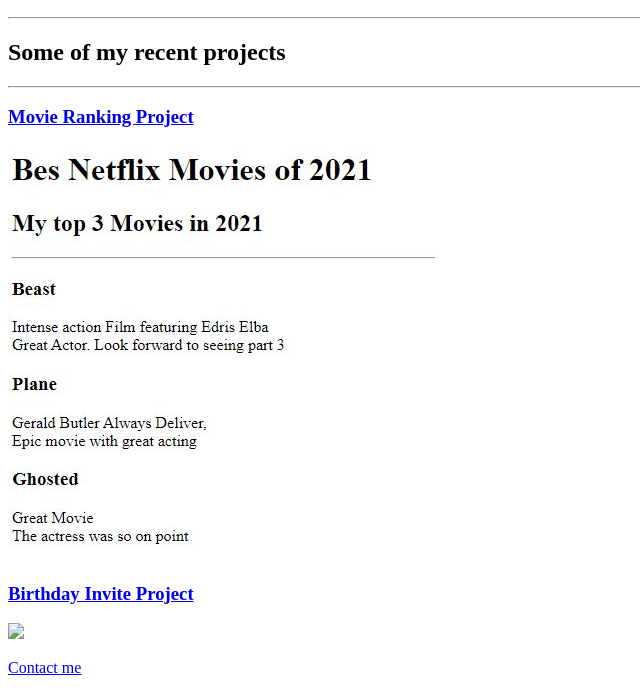
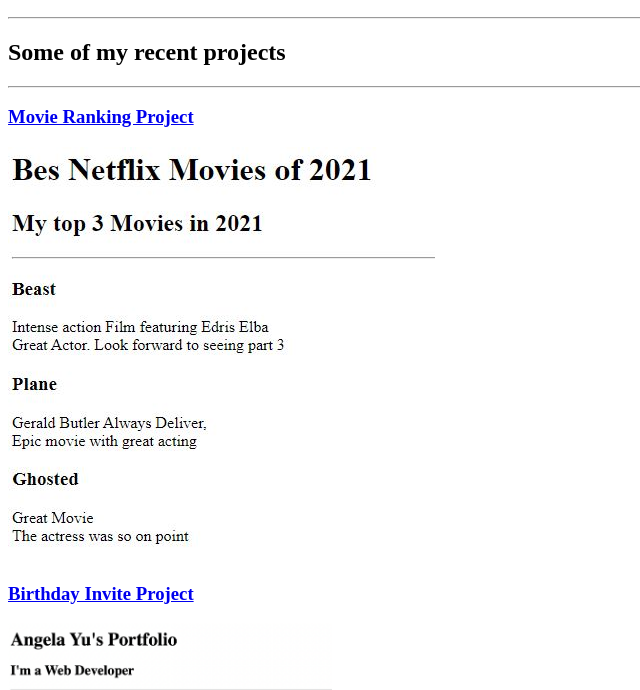
Before and after one commit to Erdiexmon/html-portfolio, a plain HTML site: page index.html in a window 1280 px wide. Shown: the part 110-800 px from the top of the page, without its empty margins (0-640 px from the left). Drawn offline with Linux system fonts and the light colour scheme.

Commit message:
Update index.html

```diff
--- a/index.html
+++ b/index.html
@@ -24,7 +24,7 @@
         <p>
             <a href="../4.3 HTML Porfolio Project/public/birthday-invite.html" target="new"> <h3>Birthday Invite Project</h3></a>
         </p>
-        <img  height= 400px src="../4.3 HTML Porfolio Project/assets/images/birthday-invite.png" />
+        <img  height= 400px src="./goal.png" />
         <p>
             <a href="../4.3 HTML Porfolio Project/public/contact.html" target="new">Contact me </a>
         </p>
```
